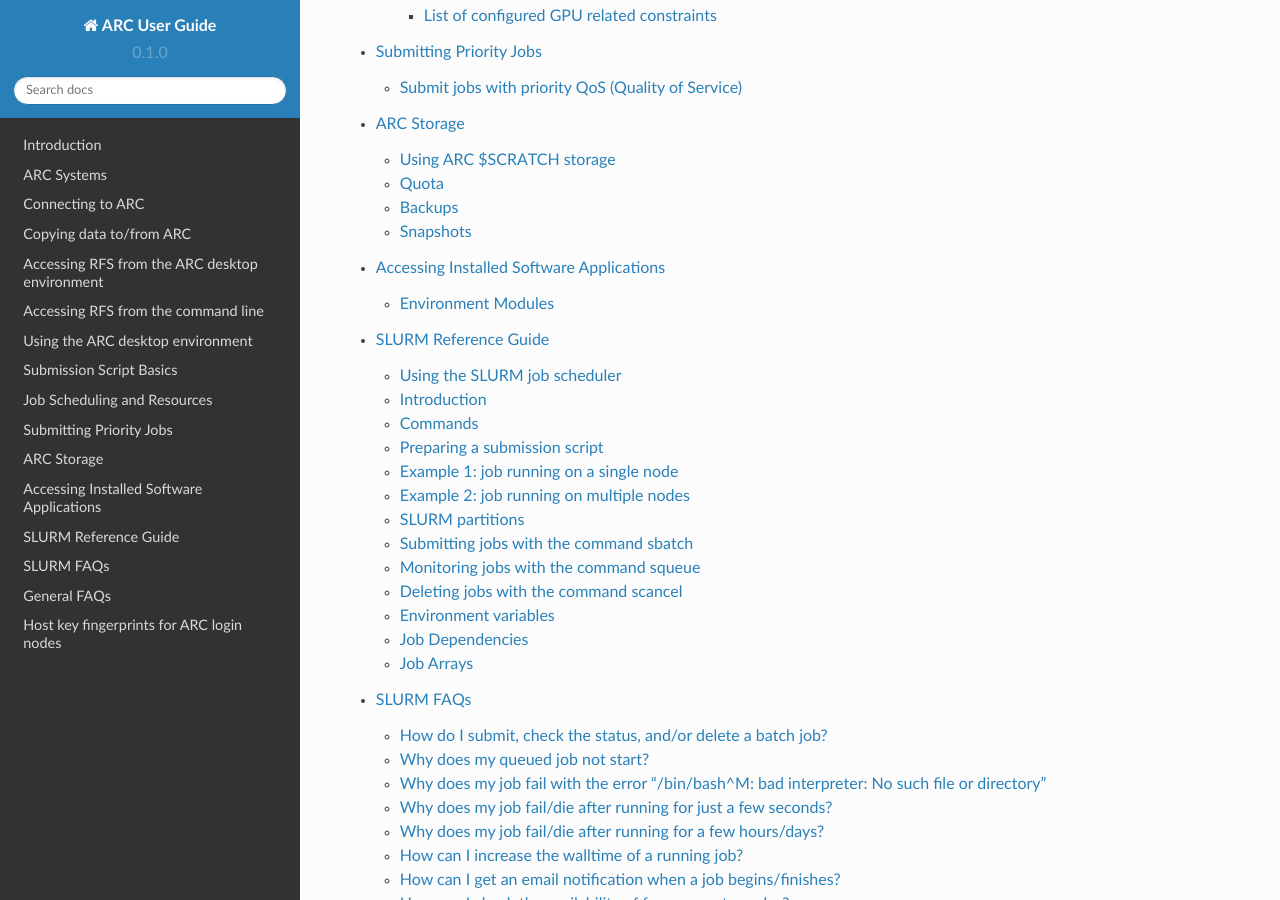
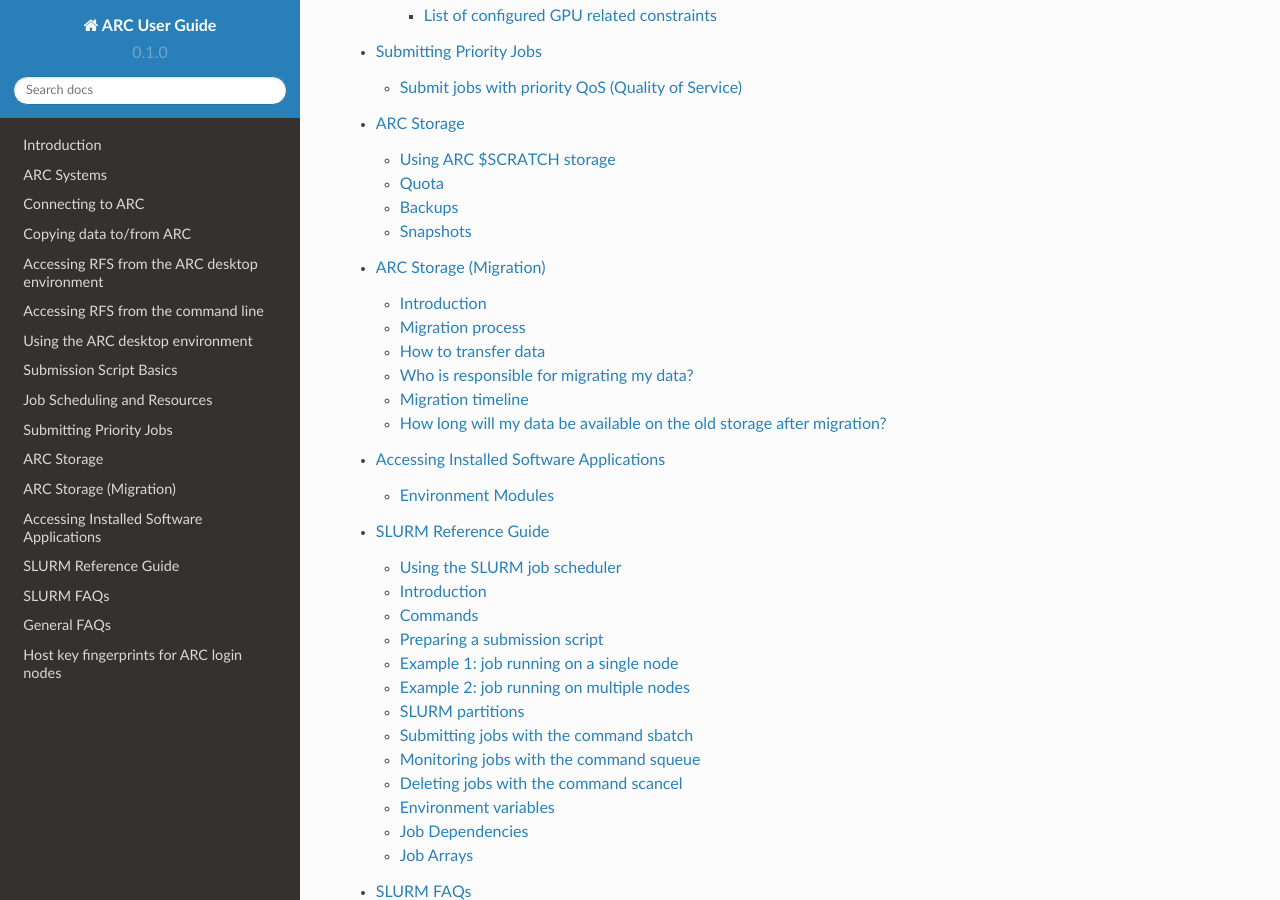
Before and after one commit to tina-friedrich/arc-user-guide, a Sphinx documentation site: the page built from docs/source/index.rst, in a window 1280 px wide and 900 px high, scrolled down 1356 px. Built offline with Sphinx 7.4.7 and the Read the Docs theme 2.0.0, drawn with Linux system fonts in a browser that asks for light colours.

Commit message:
Update index.rst

```diff
--- a/docs/source/index.rst
+++ b/docs/source/index.rst
@@ -13,6 +13,7 @@
    job-scheduling
    arc-priority-jobs
    arc-storage
+   arc-storage-migration
    arc-software
    slurm-reference
    slurm-faq
```
